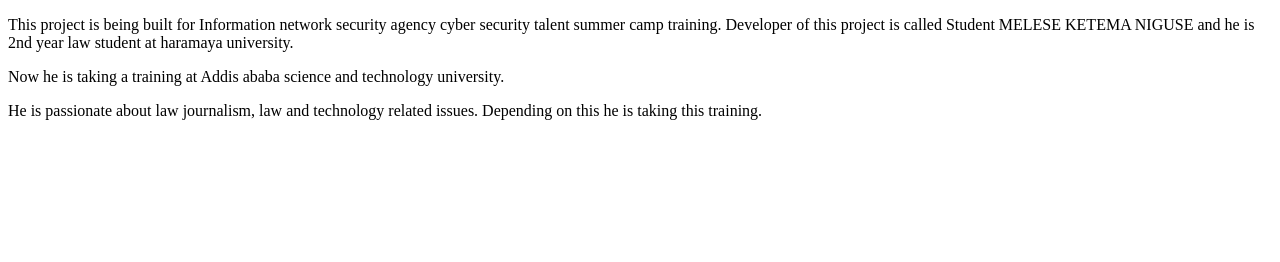
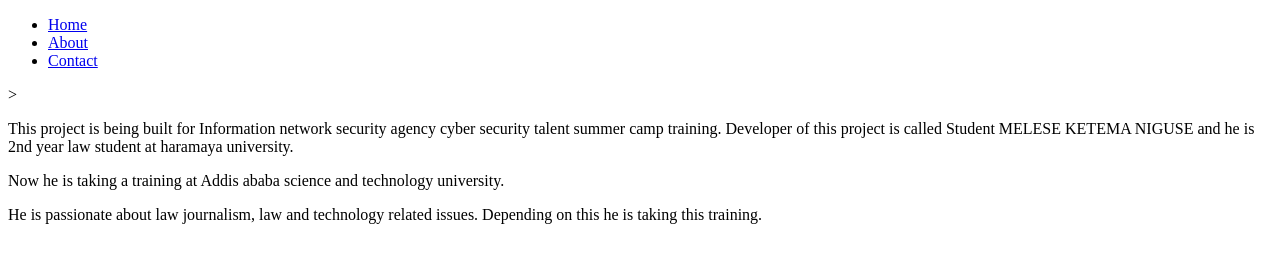
Before and after one commit to meleseketema13-stack/Law-Development-Practice, a plain HTML site: page about.html in a window 1280 px wide. Drawn offline with Linux system fonts and the light colour scheme.

Commit message:
Updated Navigation menu.

```diff
--- a/about.html
+++ b/about.html
@@ -1,7 +1,16 @@
 <!DOCTYPE html>
 <html>
     <body>
-        <p>
+
+
+
+        <nav>
+                    <ul>
+  <li><a href="index.html">Home</a></li>
+  <li><a href="about.html">About</a></li>
+  <li><a href="#">Contact</a></li>
+</ul>>
+    </nav><p>
             This project is being built for Information network security agency cyber security talent summer camp training. Developer of this project is called Student MELESE KETEMA NIGUSE and he is 2nd year law student at haramaya university.
             </p>
 <p>
```
